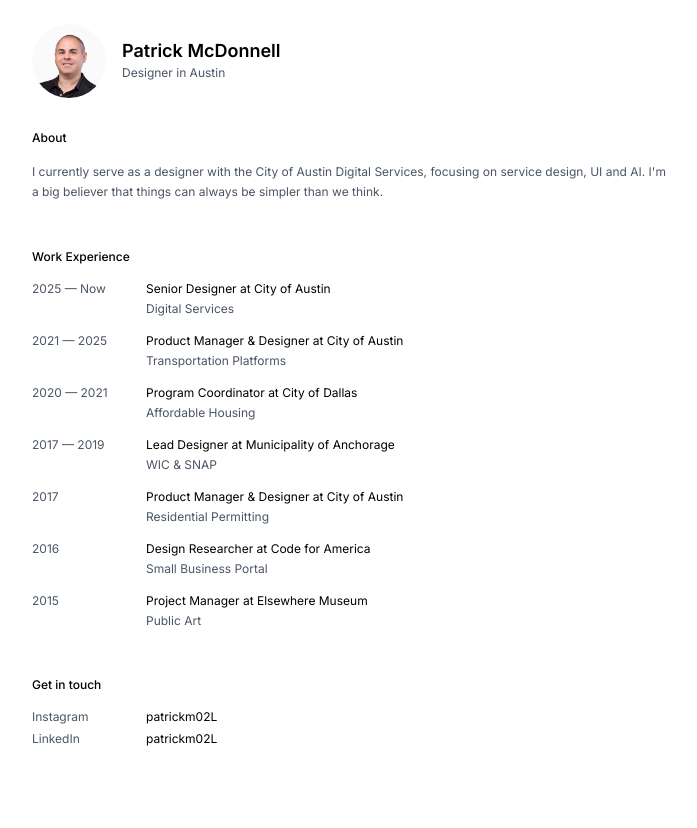
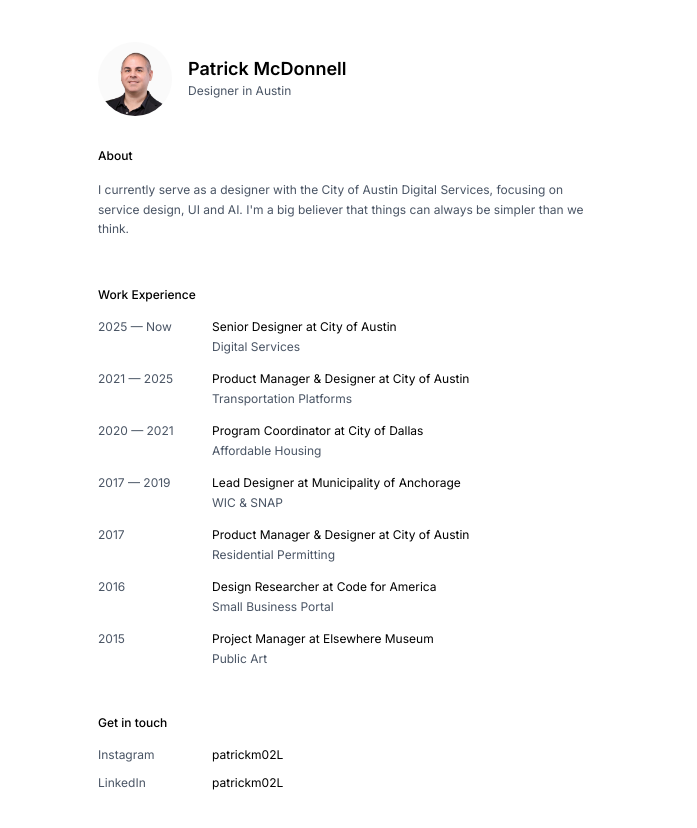
Before and after one commit to patrickm02L/resume, a Next.js app: page / in a window 1280 px wide. Shown: the top 828 px of the page, without its empty margins (288-985 px from the left). Before the commit the page ends 800 px from the top, so only its background shows below. Built offline with nearby package versions, Linux system fonts and the light colour scheme.

Commit message:
Update layout and spacing in homepage for improved visual consistency. Adjusted padding in main container and increased spacing between contact section items.

```diff
--- a/src/app/page.tsx
+++ b/src/app/page.tsx
@@ -7,7 +7,7 @@ export default function Home() {
 
   return (
     <div className="min-h-screen bg-white dark:bg-gray-900">
-      <div className="max-w-2xl mx-auto py-6 px-4">
+      <div className="max-w-2xl mx-auto pt-[42px] pb-[62px] px-[82px]">
         {/* Header Section */}
         <header className="mb-8">
           <div className="flex items-center gap-3 sm:gap-4">
@@ -109,7 +109,7 @@ export default function Home() {
         <section>
           <h2 className="text-xs font-medium text-black dark:text-white mb-4">Get in touch</h2>
 
-          <div className="space-y-1.5">
+          <div className="space-y-3">
             <div className="flex gap-2">
               <span className="text-gray-600 dark:text-gray-400 text-xs w-24">Instagram</span>
               <a href="https://www.instagram.com/patrickm02l" target="_blank" rel="noopener noreferrer" className="text-black dark:text-white text-xs hover:underline ml-2.5">patrickm02L</a>
```
